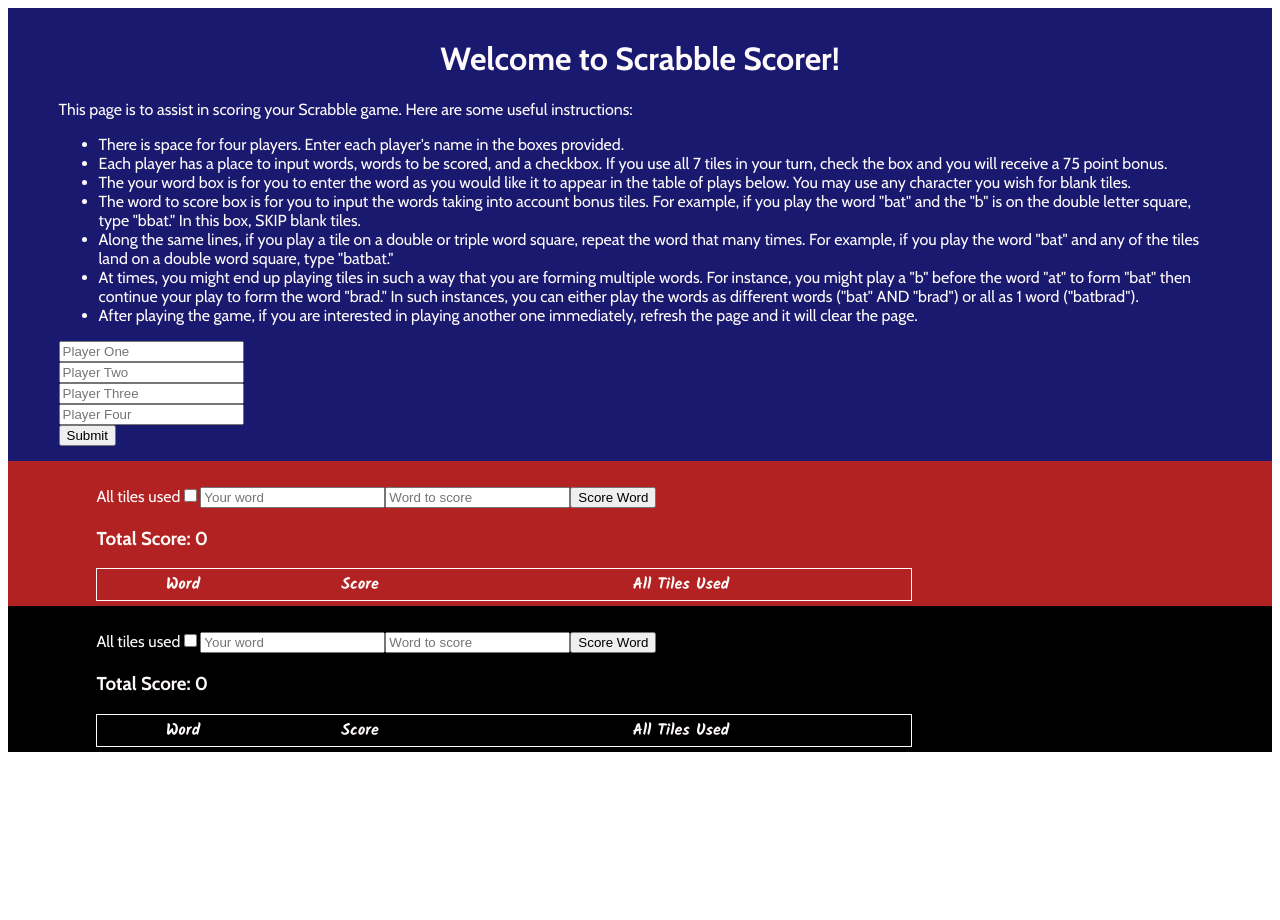
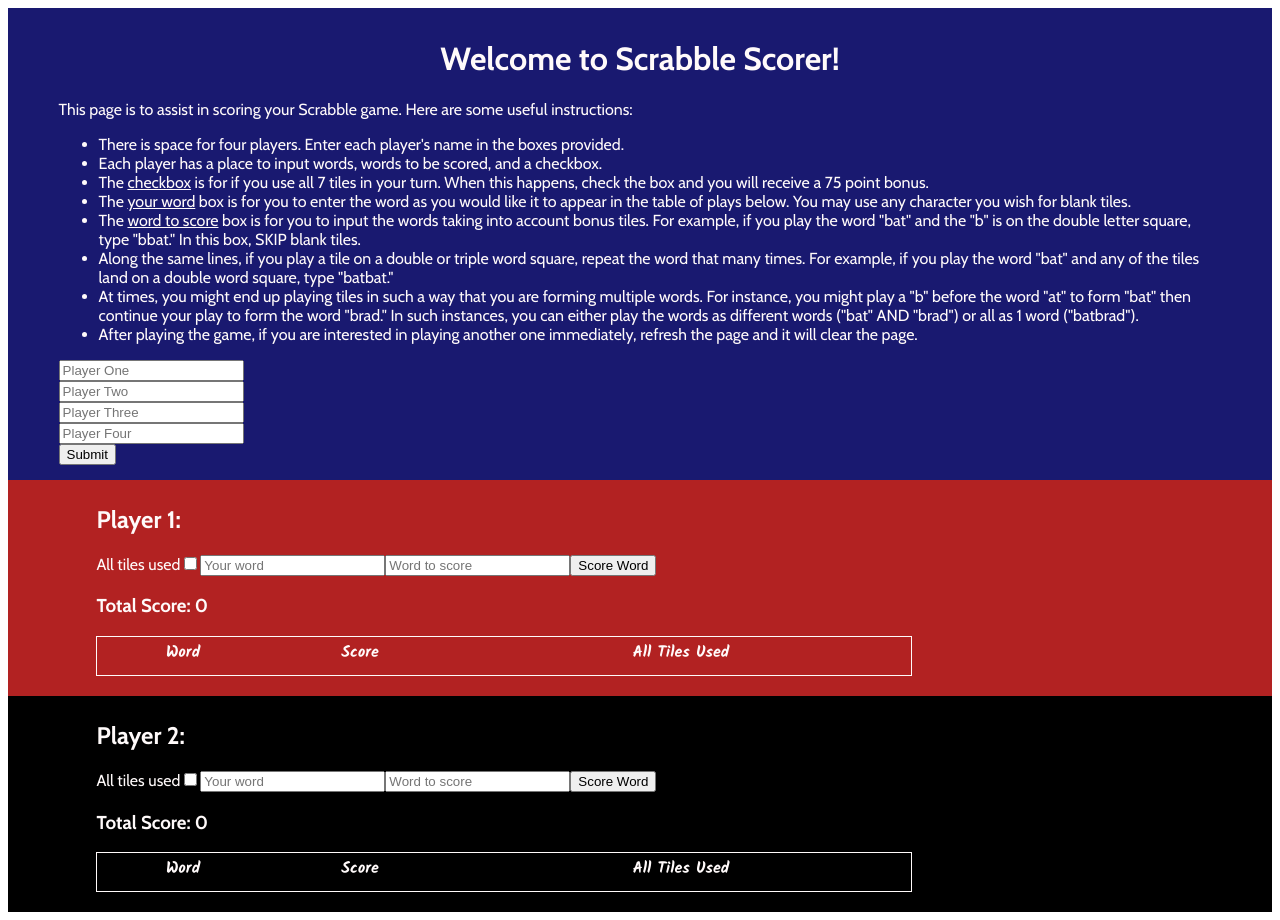
Before and after one commit to shannontreadway/scrabbleScorer, an Angular app: page / in a window 1280 px wide. Before the commit the page ends 800 px from the top, so only its background shows below. Built offline with nearby package versions, Linux system fonts and the light colour scheme.

Commit message:
minor refactoring

```diff
--- a/src/app/app.component.css
+++ b/src/app/app.component.css
@@ -1,3 +1,7 @@
+h2 {
+    font-weight: bold;
+}
+
 .mainSection {
     background-color: midnightblue;
     color: snow;
@@ -8,6 +12,10 @@
 .instructions {
     padding-left: 4%;
     padding-right: 4%;
+    padding-bottom: 15px;
+}
+
+.gameplay {
     padding-bottom: 15px;
 }
 
@@ -30,7 +38,3 @@
     background-color: darkmagenta;
     padding: 5px 7%;
 }
-
-h2 {
-    font-weight: bold;
-}
--- a/src/app/app.component.html
+++ b/src/app/app.component.html
@@ -9,9 +9,10 @@
     <p>This page is to assist in scoring your Scrabble game.  Here are some useful instructions:</p>
     <ul>
       <li>There is space for four players.  Enter each player's name in the boxes provided.</li>
-      <li>Each player has a place to input words, words to be scored, and a checkbox.  If you use all 7 tiles in your turn, check the box and you will receive a 75 point bonus.</li>
-      <li>The your word box is for you to enter the word as you would like it to appear in the table of plays below.  You may use any character you wish for blank tiles.</li>
-      <li>The word to score box is for you to input the words taking into account bonus tiles. For example, if you play the word "bat" and the "b" is on the double letter square, type "bbat." In this box, SKIP blank tiles.</li>
+      <li>Each player has a place to input words, words to be scored, and a checkbox.</li>
+      <li>The <u>checkbox</u> is for if you use all 7 tiles in your turn. When this happens, check the box and you will receive a 75 point bonus.</li>
+      <li>The <u>your word</u> box is for you to enter the word as you would like it to appear in the table of plays below.  You may use any character you wish for blank tiles.</li>
+      <li>The <u>word to score</u> box is for you to input the words taking into account bonus tiles. For example, if you play the word "bat" and the "b" is on the double letter square, type "bbat." In this box, SKIP blank tiles.</li>
       <li>Along the same lines, if you play a tile on a double or triple word square, repeat the word that many times.  For example, if you play the word "bat" and any of the tiles land on a double word square, type "batbat."</li>
       <li>At times, you might end up playing tiles in such a way that you are forming multiple words.  For instance,  you might play a "b" before the word "at" to form "bat" then continue your play to form the word "brad."  In such instances, you can either play the words as different words ("bat" AND "brad") or all as 1 word ("batbrad").</li>
       <li>After playing the game, if you are interested in playing another one immediately, refresh the page and it will clear the page.</li>
@@ -22,26 +23,26 @@
     <input #player3 type="text" placeholder="Player Three"/><br>
     <input #player4 type="text" placeholder="Player Four"/><br>
     <button (click)='true'>Submit</button>
+
   </div>
 
-
-  <div id=player1>
-    <h2>{{player1.value}}</h2>
+  <div class="gameplay" id="player1">
+    <h2>Player 1: {{player1.value}}</h2>
     <app-player></app-player>
   </div>
 
-  <div id="player2">
-    <h2>{{player2.value}}</h2>
+  <div class="gameplay" id="player2">
+    <h2>Player 2: {{player2.value}}</h2>
     <app-player></app-player>
   </div>
 
-  <div id="player3"*ngIf=(player3.value)>
-    <h2>{{player3.value}}</h2>
+  <div class="gameplay" id="player3"*ngIf=(player3.value)>
+    <h2>Player 3: {{player3.value}}</h2>
     <app-player></app-player>
   </div>
 
-  <div id="player4" *ngIf=(player4.value)>
-    <h2>{{player4.value}}</h2>
+  <div class="gameplay" id="player4" *ngIf=(player4.value)>
+    <h2>Player 4: {{player4.value}}</h2>
     <app-player></app-player>
   </div>
 </div>
--- a/src/app/app.component.ts
+++ b/src/app/app.component.ts
@@ -7,4 +7,10 @@
 })
 export class AppComponent {
   title = 'Scrabble Scorer';
+  hidden: boolean = false;
+
+  toggleDisplay() {
+    this.hidden = true;
+    return;
+  }
 }
--- a/src/app/player/player.component.css
+++ b/src/app/player/player.component.css
@@ -1,17 +1,19 @@
 table {
     width: 75%;
-}
-
-table {
     border: 1px solid snow;
     font-family: 'Kalam', cursive;
     text-align: center;
+    padding-bottom: 7px;
 }
 
 th {
     font-weight: bold;
 }
 
+.bufferSpace{
+    height: 15px;
+}
+
 #totalScore {
     font-weight: bold;
 }
--- a/src/app/player/player.component.html
+++ b/src/app/player/player.component.html
@@ -17,3 +17,4 @@
         <td *ngIf=(play.allTilesUsed)>Yes</td>
     </tr>
 </table>
+<div class="bufferSpace"></div>
```
Also changed, not shown: src/app/player/player.component.ts (line endings or trailing spaces).
